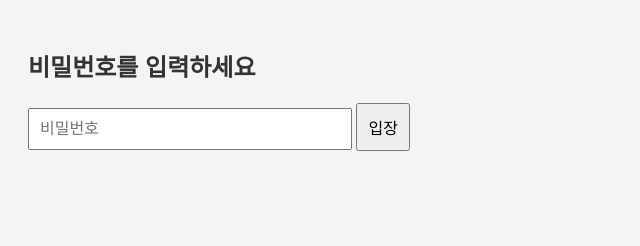
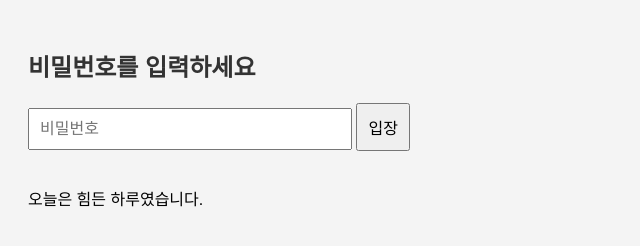
Before and after one commit to shimyesung08/yushin-repository, a plain HTML site: page index.html in a window 1280 px wide. Shown: the whole page, without its empty margins (0-640 px from the left). Drawn offline with Linux system fonts and the light colour scheme.

Commit message:
Update index.html
ㅜㅜ

```diff
--- a/index.html
+++ b/index.html
@@ -13,7 +13,7 @@
     <button onclick="checkPassword()">입장</button>
     <p id="loginError" class="error"></p>
   </div>
-
+<p>오늘은 힘든 하루였습니다.</p>
   <div id="main" style="display:none;">
     <h1>📚 Yushin 기출문제 검색</h1>
     <input type="text" id="search" placeholder="과목 또는 연도 입력..." onkeyup="filterFiles()" />
```
